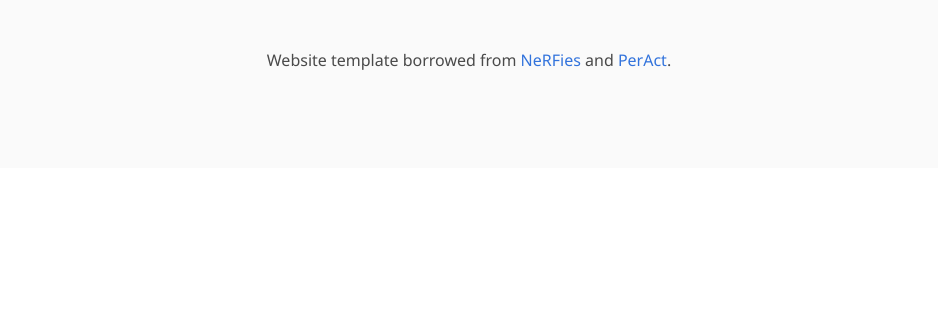
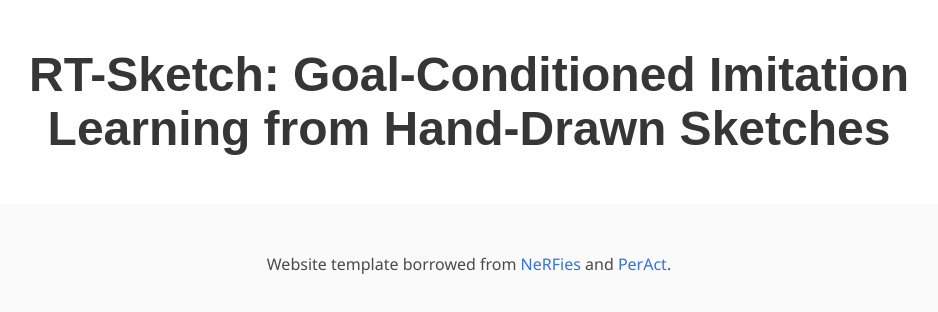
Before and after one commit to rt-sketch/rt-sketch.github.io, a plain HTML site: page index.html in a window 1280 px wide. Shown: the whole page, without its empty margins (171-1109 px from the left). Drawn offline with nearby package versions, Linux system fonts and the light colour scheme; some icons are missing; a web font is replaced by a local one.

Commit message:
blank title

```diff
--- a/index.html
+++ b/index.html
@@ -81,6 +81,19 @@
 </head>
 <body onload="updateInteractive();">
 
+<section class="hero">
+  <div class="hero-body">
+    <div class="container is-fullhd">
+      <div class="columns is-centered">
+        <div class="column has-text-centered">
+          <h1 class="title is-1 publication-title">RT-Sketch: Goal-Conditioned Imitation<br>Learning from Hand-Drawn Sketches</h1>
+
+        </div>
+      </div>
+    </div>
+  </div>
+</section>
+
 <footer class="footer">
   <div class="container">
     <div class="columns is-centered">
```
